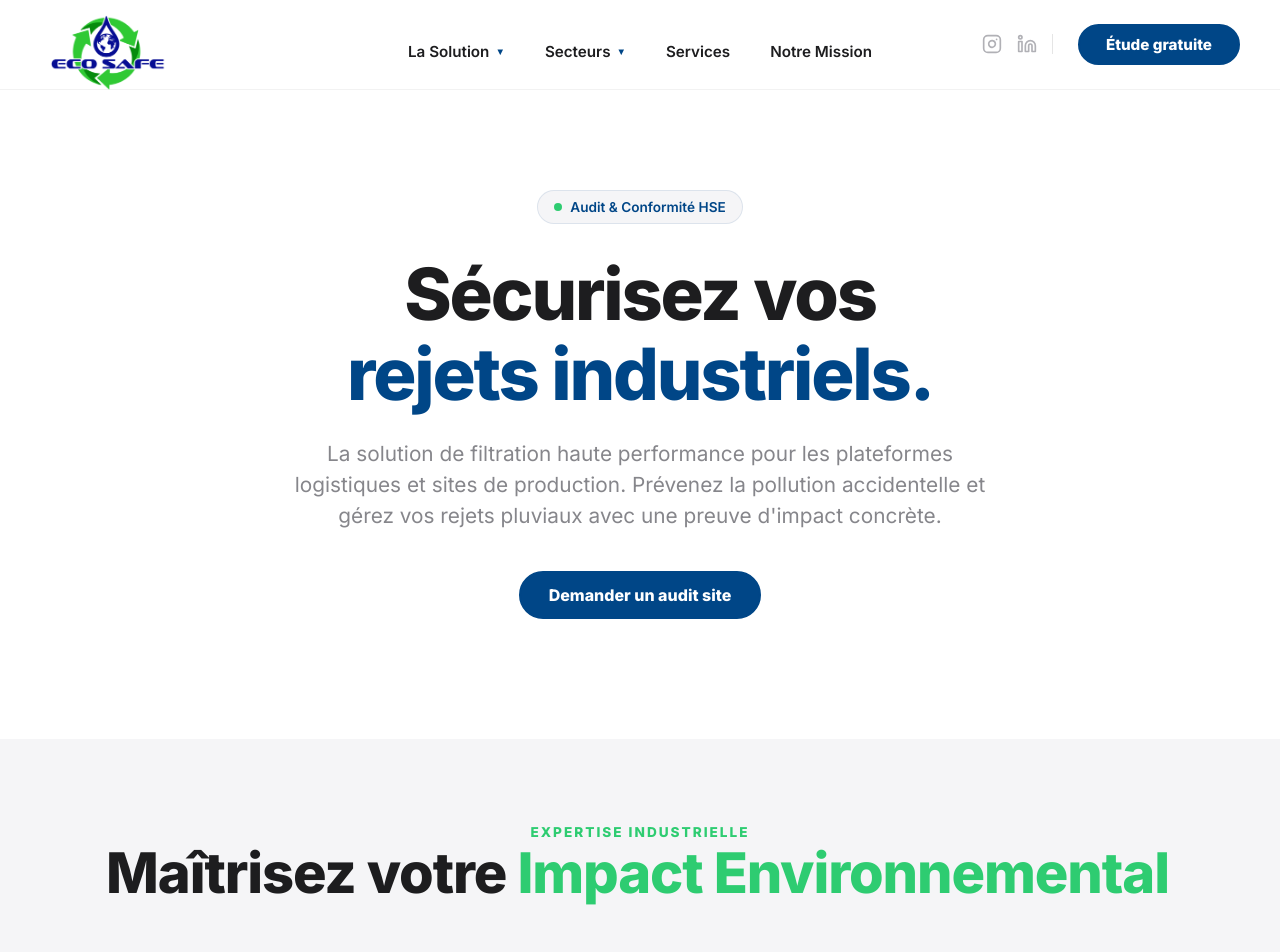
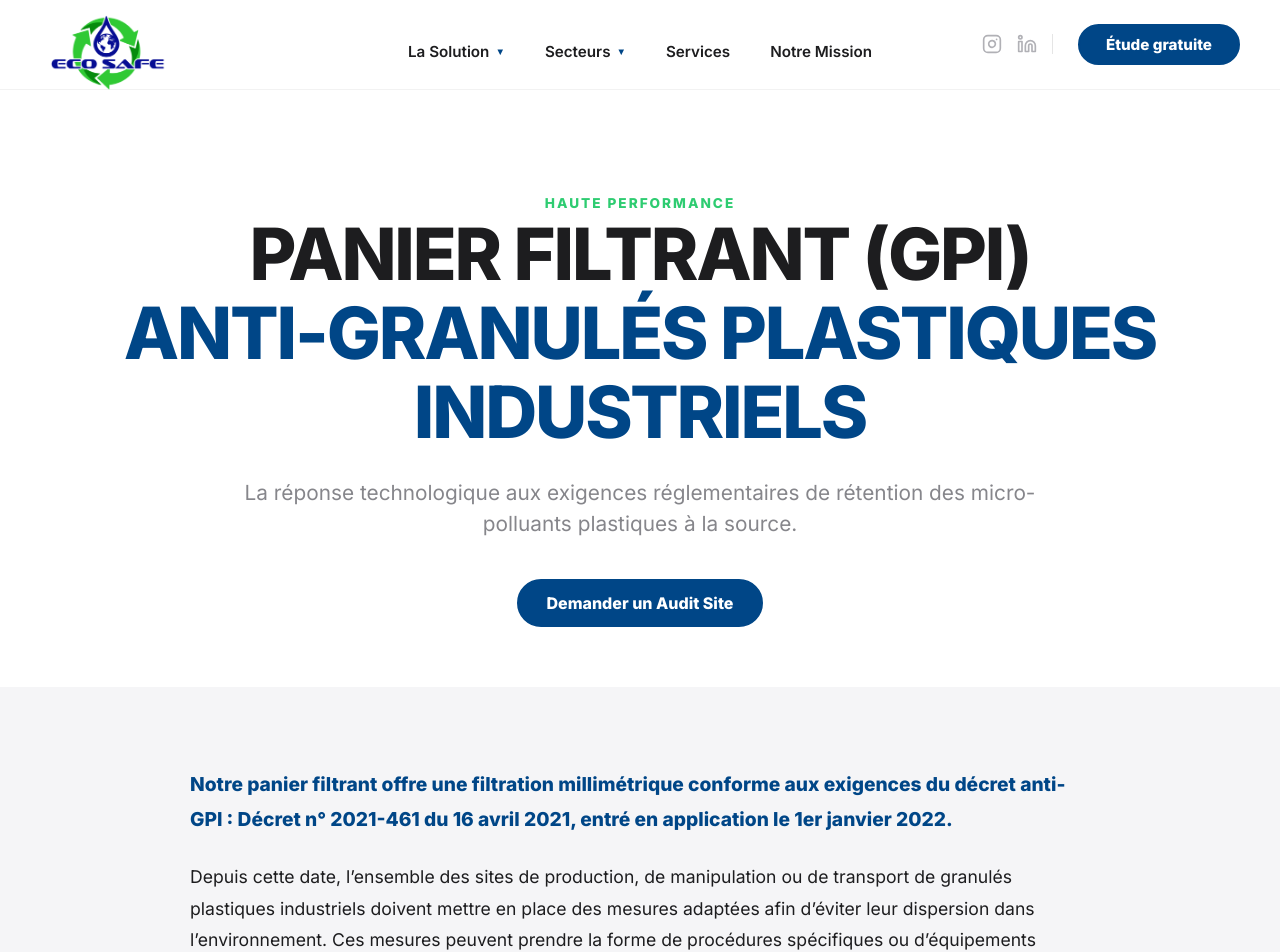
Before and after one commit to DuvalDVL/ecosafe, a Jekyll site: the page built from produit/industriel/index.html, in a window 1280 px wide and 1400 px high. Shown: the top 952 px of the window. Built offline with Jekyll 4.4.1, drawn with Linux system fonts in a browser that asks for light colours; some of the changed text lies outside the part shown.

Commit message:
Update index.html

```diff
--- a/produit/industriel/index.html
+++ b/produit/industriel/index.html
@@ -1,149 +1,135 @@
 ---
 layout: default
-title: Filtration des eaux pluviales pour Sites Industriels & Logistique
-description: "Sécurisez vos audits environnementaux et HSE. Solution de filtration pour sites industriels : rétention des GPI, sédiments et micro-polluants."
+title: Filtration Industrielle GPI | Grille Haute Performance Eco Safe
+description: "Solution anti-GPI pour sites industriels. Filtration millimétrique conforme au décret 2021-461. Pose universelle en 15 minutes sans travaux."
+json_ld: |
+  {
+    "@context": "https://schema.org/",
+    "@type": "Product",
+    "name": "Panier Filtrant Eco Safe - Anti-GPI",
+    "image": "https://eco-safe.fr/assets/img/v2-industriel.webp",
+    "description": "Filtration haute densité des granulés plastiques industriels. Conforme au Décret n° 2021-461. Installation en 15 minutes.",
+    "brand": {
+      "@type": "Brand",
+      "name": "Eco Safe"
+    }
+  }
 ---
 
-<section class="hero-eco sector-hero">
-  <div class="container text-center">
-    <div class="badge-law"><span class="dot"></span> Audit & Conformité HSE</div>
-    <h1 class="hero-title">Sécurisez vos <br><span class="text-blue">rejets industriels.</span></h1>
-    <p class="hero-subtitle">
-      La solution de filtration haute performance pour les plateformes logistiques et sites de production. Prévenez la pollution accidentelle et gérez vos rejets pluviaux avec une preuve d'impact concrète.
-    </p>
-    <div class="hero-cta-group justify-center">
-      <a href="{{ site.baseurl }}/contact/" class="btn btn-primary">Demander un audit site</a>
-    </div>
+<section class="product-hero" style="padding: 100px 0 60px; background: var(--bg-white); text-align: center;">
+  <div class="container">
+    <span class="step-label">Haute Performance</span>
+    <h1 class="hero-title">PANIER FILTRANT (GPI)<br><span class="text-blue">ANTI-GRANULÉS PLASTIQUES INDUSTRIELS</span></h1>
+    <p class="hero-subtitle" style="max-width: 800px; margin: 0 auto 40px;">La réponse technologique aux exigences réglementaires de rétention des micro-polluants plastiques à la source.</p>
+    <a href="{{ site.baseurl }}/contact/" class="btn btn-primary">Demander un Audit Site</a>
   </div>
 </section>
 
-<section class="sector-benefits" style="padding: 80px 0; background: var(--bg-light);">
+<section class="client-expert-content" style="padding: 80px 0; background: var(--bg-light); line-height: 1.8;">
   <div class="container">
-    <div class="section-header text-center">
-      <span class="step-label">Expertise Industrielle</span>
-      <h2 class="section-title">Maîtrisez votre <span class="text-green">Impact Environnemental</span></h2>
-    </div>
+    <div style="max-width: 900px; margin: 0 auto; color: var(--text-main); font-size: 1.1rem;">
 
-    <div class="variants-grid">
+      <p style="font-weight: 700; color: var(--eco-blue); font-size: 1.2rem; margin-bottom: 25px;">
+        Notre panier filtrant offre une filtration millimétrique conforme aux exigences du décret anti-GPI : Décret n° 2021-461 du 16 avril 2021, entré en application le 1er janvier 2022.
+      </p>
 
-      <div class="variant-card">
-        <div class="variant-header">
-          <h3>Rétention des GPI</h3>
-        </div>
-        <p class="variant-desc">Capturez les Granulés Plastiques Industriels à la source. Notre maillage spécifique empêche les micro-polluants de quitter vos zones de chargement.</p>
-        <ul class="variant-specs">
-          <li>Filtre les particules fines de plastique.</li>
-          <li>Évite la pollution des bassins d'orage.</li>
-          <li>Solution pérenne et résistante.</li>
-        </ul>
+      <p style="margin-bottom: 25px;">
+        Depuis cette date, l’ensemble des sites de production, de manipulation ou de transport de granulés plastiques industriels doivent mettre en place des mesures adaptées afin d’éviter leur dispersion dans l’environnement. Ces mesures peuvent prendre la forme de procédures spécifiques ou d’équipements techniques de rétention.
+      </p>
+
+      <p style="margin-bottom: 25px;">
+        Les granulés plastiques industriels (GPI) constituent aujourd’hui une source importante de pollution des milieux aquatiques. Lorsqu’ils atteignent les réseaux d’eaux pluviales, ils peuvent être transportés jusqu’aux rivières, fleuves et océans. Dans la nature, ces granulés se fragmentent progressivement en microplastiques, contaminant durablement les écosystèmes.
+        Chaque année en Europe, on estime que près de 41 000 tonnes de granulés plastiques sont rejetées dans l’environnement.
+      </p>
+
+      <div style="margin: 40px 0; border-radius: 20px; overflow: hidden; box-shadow: 0 15px 30px rgba(0,0,0,0.1);">
+        <img src="{{ site.baseurl }}/assets/img/photo-panier-gpi-zoom.webp" alt="Détail de filtration millimétrique anti-GPI" style="width: 100%; display: block;">
       </div>
 
-      <div class="variant-card featured-variant">
-        <div class="variant-header">
-          <h3>Conformité ISO 14001</h3>
-        </div>
-        <p class="variant-desc">Intégrez un dispositif de protection concret dans votre management environnemental pour sécuriser vos audits et certifications.</p>
-        <ul class="variant-specs">
-          <li>Preuve d'action environnementale.</li>
-          <li>Rapports de pesée des déchets.</li>
-          <li>Réduction des risques de non-conformité.</li>
-        </ul>
-      </div>
+      <p style="margin-bottom: 25px;">
+        Robustes, faciles à installer et très performants, les paniers filtrants anti-GPI permettent de capturer ces particules à la source. Ils sont déjà déployés sur de nombreux sites industriels en France afin de limiter efficacement les risques de pollution.
+      </p>
 
-      <div class="variant-card">
-        <div class="variant-header">
-          <h3>Pose Flash (15 min)</h3>
-        </div>
-        <p class="variant-desc">Équipez vos regards sans interrompre votre activité. Notre système s'installe en 15 minutes chrono sans aucun travaux lourds.</p>
-        <ul class="variant-specs">
-          <li>Zéro perçage, zéro béton.</li>
-          <li>S'adapte à tous types de regards.</li>
-          <li>Entretien rapide par vos équipes.</li>
-        </ul>
+      <div style="background: var(--eco-blue); color: white; padding: 40px; border-radius: 24px; margin-top: 50px;">
+        <p style="margin-bottom: 20px; font-weight: 600; font-size: 1.2rem;">
+          Contrairement à une idée répandue, les avaloirs d’eaux pluviales ne sont pas reliés à des centres de traitement des déchets. L’eau collectée est généralement acheminée directement vers le milieu naturel : rivières, fleuves, mers et océans.
+        </p>
+        <p>
+          La mise en place de dispositifs de filtration constitue donc une mesure essentielle pour prévenir la dispersion des granulés plastiques dans l’environnement.
+        </p>
       </div>
 
     </div>
   </div>
 </section>
 
-<section class="site-examples" style="padding: 100px 0; background: var(--bg-white);">
+<section class="site-photos" style="padding: 100px 0; background: var(--bg-white);">
   <div class="container">
     <div class="section-header text-center" style="margin-bottom: 60px;">
-      <span class="step-label">Déploiement</span>
-      <h2 style="font-size: 2.5rem; color: var(--eco-blue);">Un bouclier discret et <span class="text-green">robuste.</span></h2>
+      <h2 style="font-size: 2.2rem; color: var(--eco-blue);">Mise en œuvre sur <span class="text-green">sites industriels.</span></h2>
     </div>
 
-    <div class="photo-gallery-row" style="display: flex; gap: 30px; flex-wrap: wrap;">
-
-      <div class="photo-item" style="flex: 1; min-width: 300px; border-radius: 20px; overflow: hidden; box-shadow: 0 20px 40px rgba(0,0,0,0.08);">
-        <img src="{{ site.baseurl }}/assets/img/industrie-exemple-1.webp" alt="Installation rapide Eco Safe en milieu industriel" style="width: 100%; height: 100%; object-fit: cover; display: block;">
+    <div style="display: grid; grid-template-columns: repeat(auto-fit, minmax(400px, 1fr)); gap: 30px;">
+      <div style="border-radius: 20px; overflow: hidden; box-shadow: 0 10px 25px rgba(0,0,0,0.05);">
+        <img src="{{ site.baseurl }}/assets/img/pose-industrielle-quai.webp" alt="Installation Eco Safe sur quai logistique" style="width: 100%; height: 350px; object-fit: cover; display: block;">
       </div>
 
-      <div class="photo-item" style="flex: 1; min-width: 300px; border-radius: 20px; overflow: hidden; box-shadow: 0 20px 40px rgba(0,0,0,0.08);">
-        <img src="{{ site.baseurl }}/assets/img/industrie-exemple-2.webp" alt="Filtration Eco Safe après épisode pluvieux site industriel" style="width: 100%; height: 100%; object-fit: cover; display: block;">
+      <div style="border-radius: 20px; overflow: hidden; box-shadow: 0 10px 25px rgba(0,0,0,0.05);">
+        <img src="{{ site.baseurl }}/assets/img/maintenance-gpi-collecte.webp" alt="Maintenance et collecte de sédiments industriels" style="width: 100%; height: 350px; object-fit: cover; display: block;">
       </div>
-
     </div>
   </div>
 </section>
 
-<section class="maintenance-focus" style="padding: 100px 0; background: var(--bg-light);">
+<section class="technical-specs" style="padding: 80px 0; background: var(--bg-light);">
   <div class="container">
-    <div class="layout-50-50" style="display: flex; gap: 60px; align-items: center; flex-wrap: wrap;">
-
-      <div class="content-side" style="flex: 1; min-width: 300px;">
-        <span class="step-label">Focus Réglementaire</span>
-        <h2 style="font-size: 2.5rem; color: var(--eco-blue); margin-bottom: 20px; line-height: 1.1;">PANIER FILTRANT (GPI)<br><span class="text-green">ANTI-GRANULÉS PLASTIQUES INDUSTRIELS</span></h2>
-
-        <div class="legal-text" style="line-height: 1.8; color: var(--text-main); font-size: 1.05rem;">
-          <p style="margin-bottom: 20px; font-weight: 700;">Notre panier filtrant offre une filtration millimétrique conforme aux exigences du décret anti-GPI : Décret n° 2021-461 du 16 avril 2021, entré en application le 1er janvier 2022.</p>
-
-          <p style="margin-bottom: 20px;">Depuis cette date, l’ensemble des sites de production, de manipulation ou de transport de granulés plastiques industriels doivent mettre en place des mesures adaptées afin d’éviter leur dispersion dans l’environnement. Ces mesures peuvent prendre la forme de procédures spécifiques ou d’équipements techniques de rétention.</p>
-
-          <p style="margin-bottom: 20px;">Les granulés plastiques industriels (GPI) constituent aujourd’hui une source importante de pollution des milieux aquatiques. Lorsqu’ils atteignent les réseaux d’eaux pluviales, ils peuvent être transportés jusqu’aux rivières, fleuves et océans. Dans la nature, ces granulés se fragmentent progressivement en microplastiques, contaminant durablement les écosystèmes.<br>
-          Chaque année en Europe, on estime que près de 41 000 tonnes de granulés plastiques sont rejetées dans l’environnement.</p>
-
-          <p style="margin-bottom: 20px;">Robustes, faciles à installer et très performants, les paniers filtrants anti-GPI permettent de capturer ces particules à la source. Ils sont déjà déployés sur de nombreux sites industriels en France afin de limiter efficacement les risques de pollution.</p>
-
-          <p style="font-style: italic; color: var(--text-muted);">Contrairement à une idée répandue, les avaloirs d’eaux pluviales ne sont pas reliés à des centres de traitement des déchets. L’eau collectée est généralement acheminée directement vers le milieu naturel : rivières, fleuves, mers et océans.<br>
-          La mise en place de dispositifs de filtration constitue donc une mesure essentielle pour prévenir la dispersion des granulés plastiques dans l’environnement.</p>
-        </div>
-
-        <a href="{{ site.baseurl }}/contact/" class="btn btn-glass" style="margin-top: 30px;">Demander un devis certifié</a>
+    <div style="display: flex; gap: 60px; align-items: center; flex-wrap: wrap;">
+      <div style="flex: 1; min-width: 300px;">
+        <h3 style="font-size: 2rem; color: var(--eco-blue); margin-bottom: 25px;">Une installation sans contrainte opérationnelle.</h3>
+        <ul style="list-style: none; padding: 0;">
+          <li style="margin-bottom: 15px; display: flex; gap: 12px;">
+            <strong style="color: var(--eco-green);">→</strong>
+            <span><strong>Pose en 15 minutes :</strong> Fixation par serrage mécanique, sans perçage des ouvrages.</span>
+          </li>
+          <li style="margin-bottom: 15px; display: flex; gap: 12px;">
+            <strong style="color: var(--eco-green);">→</strong>
+            <span><strong>Maillage Inox :</strong> Résistance optimale aux hydrocarbures et sédiments lourds.</span>
+          </li>
+          <li style="display: flex; gap: 12px;">
+            <strong style="color: var(--eco-green);">→</strong>
+            <span><strong>Entretien rapide :</strong> Extraction simplifiée pour vos services techniques ou via notre service maintenance.</span>
+          </li>
+        </ul>
       </div>
-
-      <div class="image-side" style="flex: 1; min-width: 300px;">
-        <div class="img-wrapper" style="border-radius: 20px; overflow: hidden; box-shadow: 0 20px 40px rgba(0,0,0,0.1);">
-          <img src="{{ site.baseurl }}/assets/img/v2-industriel.webp" alt="Dispositif de filtration Eco Safe V2 Industrielle" style="width: 100%; display: block;">
-        </div>
+      <div style="flex: 1; min-width: 300px; text-align: center;">
+        <img src="{{ site.baseurl }}/assets/img/v2-industriel.webp" alt="Détail technique panier filtrant V2" style="max-width: 100%; border-radius: 24px;">
       </div>
-
     </div>
   </div>
 </section>
 
-<section class="related-sectors" style="padding: 80px 0; background: var(--bg-white);">
+<section class="related-products" style="padding: 80px 0; background: var(--bg-white); border-top: 1px solid #eee;">
   <div class="container">
     <div class="section-header text-center" style="margin-bottom: 50px;">
-      <h2 style="font-size: 2.2rem; color: var(--eco-blue);">Explorez nos autres <span class="text-green">domaines d'intervention.</span></h2>
+      <h2 style="font-size: 2.2rem; color: var(--eco-blue);">Découvrez nos autres <span class="text-green">solutions.</span></h2>
     </div>
 
     <div class="variants-grid" style="display: grid; grid-template-columns: repeat(auto-fit, minmax(300px, 1fr)); gap: 30px; max-width: 900px; margin: 0 auto;">
 
-      <div class="variant-card" style="display: flex; flex-direction: column; background: var(--bg-light); border-radius: 20px; padding: 30px; border: 1px solid rgba(0,0,0,0.03);">
+      <div class="variant-card" style="display: flex; flex-direction: column; background: var(--bg-light); border-radius: 20px; padding: 30px;">
         <div class="variant-header" style="margin-bottom: 15px;">
-          <h3 style="font-size: 1.3rem; margin-bottom: 5px;">Collectivités & Villes</h3>
+          <h3 style="font-size: 1.3rem; margin-bottom: 5px;">V1 - Standard Urbain</h3>
         </div>
-        <p style="font-size: 0.95rem; color: var(--text-muted); margin-bottom: 20px; flex-grow: 1;">La solution universelle pour bloquer les mégots et plastiques en milieu urbain sans engager de travaux de voirie.</p>
-        <a href="{{ site.baseurl }}/secteurs/collectivites/" class="btn btn-primary" style="width: 100%;">Expertise Urbaine</a>
+        <p style="font-size: 0.95rem; color: var(--text-muted); margin-bottom: 20px; flex-grow: 1;">La protection des réseaux urbains contre les mégots et macro-déchets. Pose en 15 minutes.</p>
+        <a href="{{ site.baseurl }}/produit/standard-urbain/" class="btn btn-primary" style="width: 100%;">Voir la solution V1</a>
       </div>
 
-      <div class="variant-card" style="display: flex; flex-direction: column; background: var(--bg-light); border-radius: 20px; padding: 30px; border: 1px solid rgba(0,0,0,0.03);">
+      <div class="variant-card" style="display: flex; flex-direction: column; background: var(--bg-light); border-radius: 20px; padding: 30px;">
         <div class="variant-header" style="margin-bottom: 15px;">
-          <h3 style="font-size: 1.3rem; margin-bottom: 5px;">Complexes Sportifs</h3>
+          <h3 style="font-size: 1.3rem; margin-bottom: 5px;">V3 - Sportif</h3>
         </div>
-        <p style="font-size: 0.95rem; color: var(--text-muted); margin-bottom: 20px; flex-grow: 1;">Protection spécifique pour terrains synthétiques : capturez les micro-billes de remplissage avant le réseau pluvial.</p>
-        <a href="{{ site.baseurl }}/secteurs/complexes-sportifs/" class="btn btn-primary" style="width: 100%;">Expertise Sportive</a>
+        <p style="font-size: 0.95rem; color: var(--text-muted); margin-bottom: 20px; flex-grow: 1;">Rétention des billes de remplissage pour terrains synthétiques. Pose en 15 minutes.</p>
+        <a href="{{ site.baseurl }}/produit/complexe-sportif/" class="btn btn-primary" style="width: 100%;">Voir la solution V3</a>
       </div>
 
     </div>
@@ -152,10 +138,8 @@ description: "Sécurisez vos audits environnementaux et HSE. Solution de filtrat
 
 <section class="cta-banner" style="background: var(--eco-blue); padding: 80px 0; text-align: center; color: white;">
   <div class="container">
-    <h2 style="font-size: 2.2rem; margin-bottom: 20px;">Besoin d'une étude technique pour votre site ?</h2>
-    <p style="font-size: 1.1rem; opacity: 0.9; max-width: 600px; margin: 0 auto 40px;">
-      Nos experts réalisent une analyse de vos flux pluviaux pour dimensionner la solution de filtration la plus adaptée à vos contraintes opérationnelles.
-    </p>
-    <a href="{{ site.baseurl }}/contact/" class="btn btn-primary" style="background: var(--eco-green); border-color: var(--eco-green);">Contacter nos experts</a>
+    <h2 style="font-size: 2.2rem; margin-bottom: 20px;">Prêt pour votre audit HSE ?</h2>
+    <p style="font-size: 1.1rem; opacity: 0.9; max-width: 600px; margin: 0 auto 40px;">Contactez nos experts pour un chiffrage précis de l'équipement de votre site logistique ou industriel.</p>
+    <a href="{{ site.baseurl }}/contact/" class="btn btn-primary" style="background: var(--eco-green); border-color: var(--eco-green);">Contacter un expert</a>
   </div>
 </section>
```
